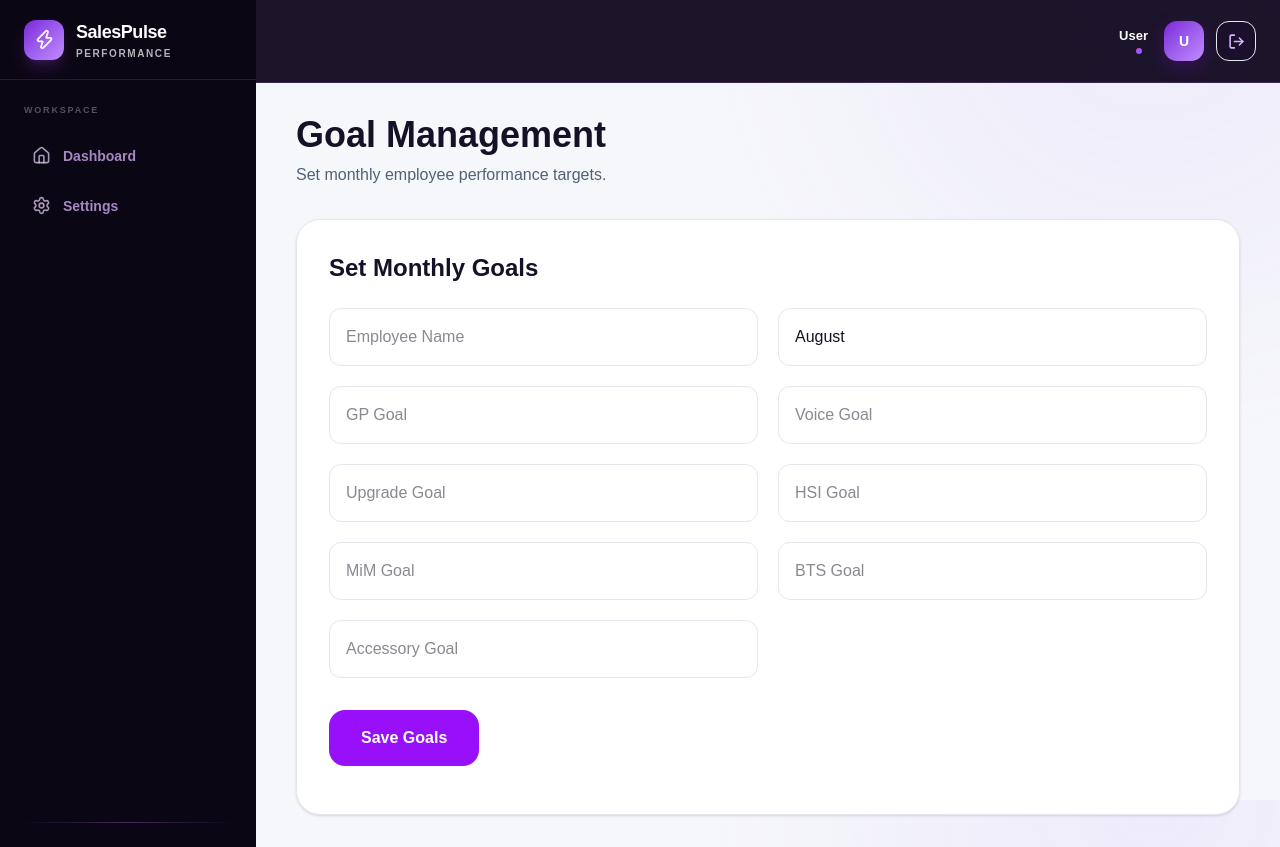
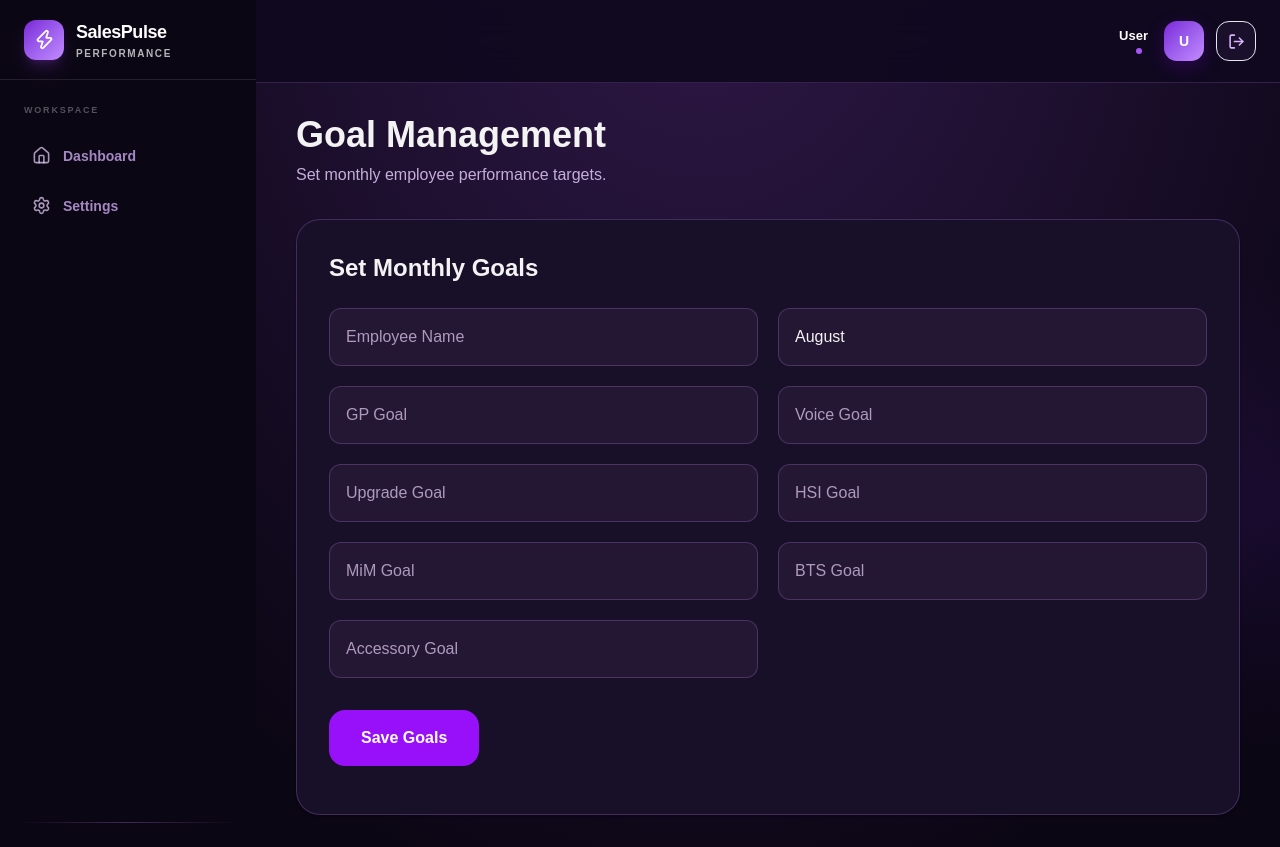
Before and after one commit to itzzerotrace/SalesPulse-V2, a Next.js app: page /goals/manage in a window 1280 px wide. Built offline with nearby package versions, Linux system fonts and the light colour scheme.

Commit message:
Apply scoped violet-night SalesPulse palette to dashboard surfaces

```diff
--- a/app/globals.css
+++ b/app/globals.css
@@ -4,12 +4,12 @@
   --background: #f6f7fb;
   --foreground: #151126;
 
-  --sp-ink: #100b24;
-  --sp-deep: #17102f;
-  --sp-purple: #6d28d9;
-  --sp-violet: #8b5cf6;
-  --sp-pink: #ec4899;
-  --sp-hot-pink: #f72585;
+  --sp-ink: #0b0614;
+  --sp-deep: #160b2a;
+  --sp-purple: #a855f7;
+  --sp-violet: #d8b4fe;
+  --sp-pink: #a855f7;
+  --sp-hot-pink: #c38bff;
   --sp-surface: #ffffff;
   --sp-muted: #64748b;
 }
@@ -118,3 +118,64 @@ textarea {
   box-shadow:
     0 10px 35px rgba(109, 40, 217, 0.18);
 }
+
+
+/* SalesPulse midnight-violet theme.
+   Scoped to authenticated dashboard pages; login/auth screens retain their styles. */
+.salespulse-app {
+  color: #f3f3f3;
+  background:
+    radial-gradient(ellipse at 55% -15%, rgba(168,85,247,.24), transparent 48rem),
+    radial-gradient(ellipse at 100% 60%, rgba(109,40,217,.12), transparent 38rem),
+    #0b0614;
+}
+.salespulse-app main { color: #f3f3f3; }
+.salespulse-app main .bg-white,
+.salespulse-app main .bg-white\/95,
+.salespulse-app main .bg-white\/90,
+.salespulse-app main .bg-slate-50,
+.salespulse-app main .bg-\[\#F6F7FB\] {
+  background-color: #180f29;
+}
+.salespulse-app main .salespulse-panel {
+  background: #180f29;
+  border-color: rgba(195,139,255,.36);
+  box-shadow: 0 8px 28px rgba(0,0,0,.24), 0 0 15px rgba(168,85,247,.08);
+}
+.salespulse-app main .border-slate-200,
+.salespulse-app main .border-slate-100,
+.salespulse-app main .border-slate-300,
+.salespulse-app main .border { border-color: rgba(195,139,255,.24); }
+.salespulse-app main .text-slate-900,
+.salespulse-app main .text-slate-800,
+.salespulse-app main .text-slate-700,
+.salespulse-app main .text-black { color: #f3f3f3; }
+.salespulse-app main .text-slate-600,
+.salespulse-app main .text-slate-500,
+.salespulse-app main .text-slate-400 { color: #c5afd9; }
+.salespulse-app main .text-purple-700,
+.salespulse-app main .text-purple-600 { color: #d8b4fe; }
+.salespulse-app main .bg-purple-50,
+.salespulse-app main .bg-purple-100 { background-color: #34204f; }
+.salespulse-app main .bg-slate-100,
+.salespulse-app main .bg-slate-200 { background-color: #332743; }
+.salespulse-app main input,
+.salespulse-app main select,
+.salespulse-app main textarea {
+  background-color: #241733;
+  color: #f3f3f3;
+  border-color: rgba(195,139,255,.4);
+}
+.salespulse-app main input::placeholder,
+.salespulse-app main textarea::placeholder { color: #ae9abd; }
+.salespulse-app main option { background: #241733; color: white; }
+.salespulse-app main table { border-color: rgba(195,139,255,.25); }
+.salespulse-app main th { color: #e8d5ff; }
+.salespulse-app main td { border-color: rgba(195,139,255,.18); }
+.salespulse-app main .salespulse-gradient {
+  background: linear-gradient(135deg,#7224d6,#a855f7 55%,#d8b4fe);
+}
+.salespulse-app main .salespulse-dark-gradient {
+  background: radial-gradient(circle at 20% 0%,rgba(168,85,247,.35),transparent 25rem),linear-gradient(180deg,#1a0c30,#0b0614);
+}
+.salespulse-app :focus-visible { outline-color: #d8b4fe; outline-offset: 2px; }
```
